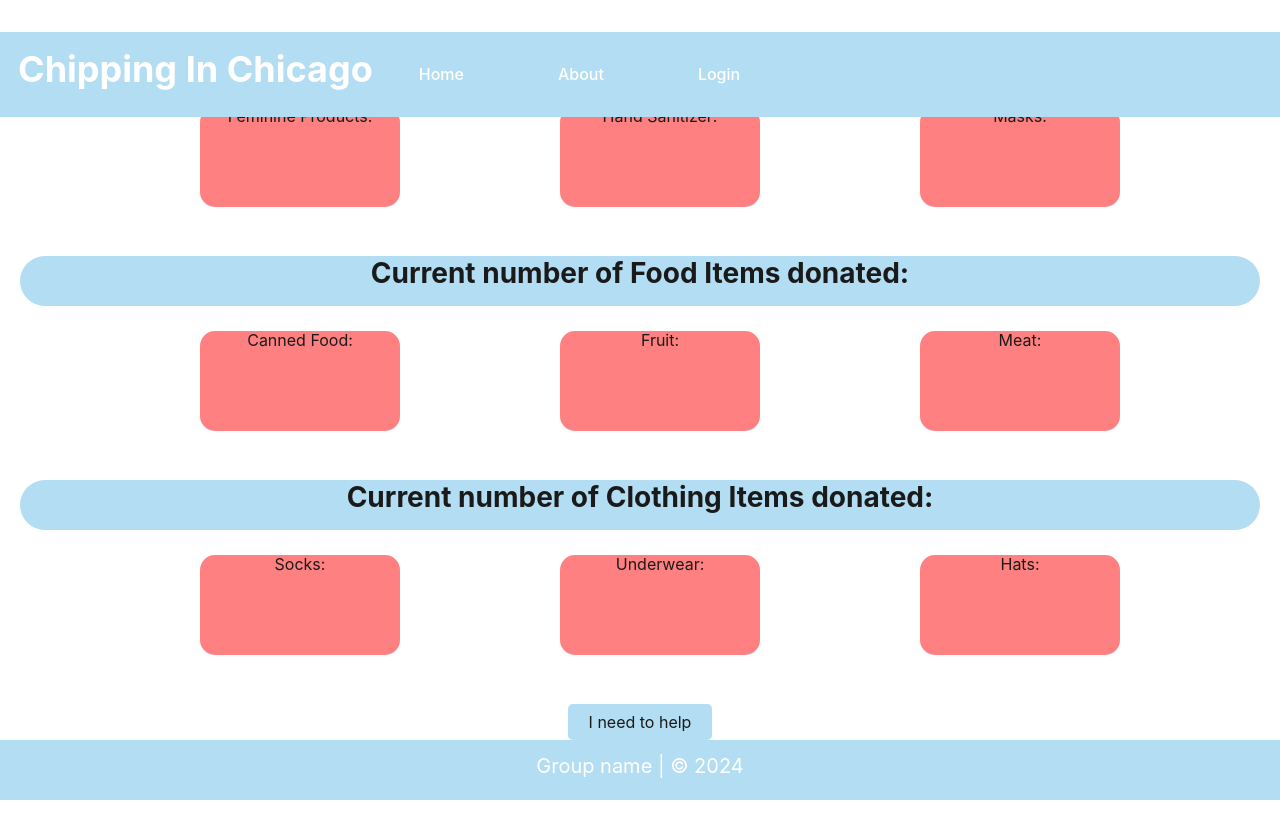
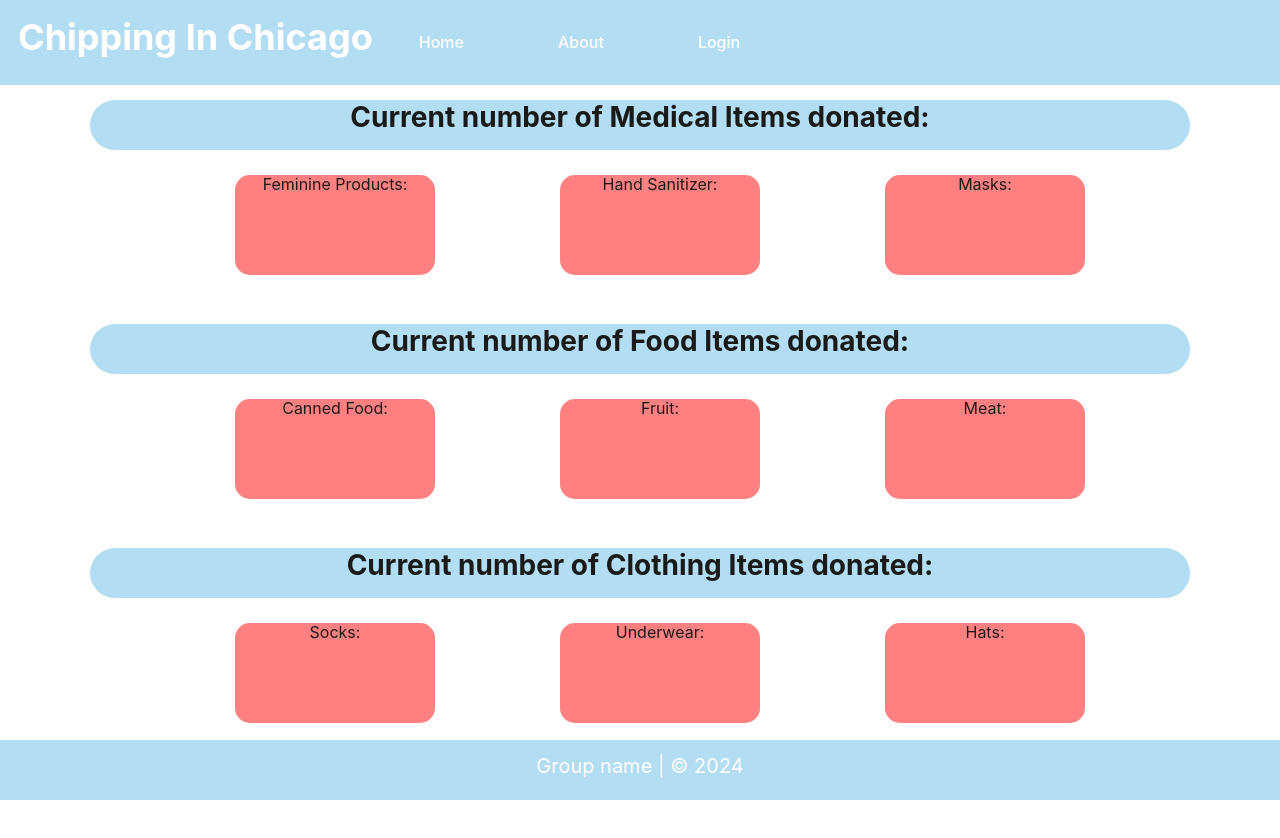
Before and after one commit to Chipping-In-Chicago/Chicago-Charity, a React (Vite) app in the folder client/: page / in a window 1280 px wide. Shown: the top 838 px of the page. Built offline with nearby package versions, Linux system fonts and the light colour scheme.

Commit message:
Edited home page to reflect new navbar

```diff
--- a/client/src/pages/css/Home.scss
+++ b/client/src/pages/css/Home.scss
@@ -12,12 +12,12 @@
     box-shadow: inset #ff0000;
 }
 .btn{
-    background-color:#b3ddf2
+    background-color:#ff0000;
+    margin-top: -20px;
 }
 .categories{
     text-align: center;
-    margin-top: 2.5%;
-    margin-bottom: 7.5%;
+    padding: 100px 70px 70px 70px;
 }
 .categories div {
     height: 14em;
```
